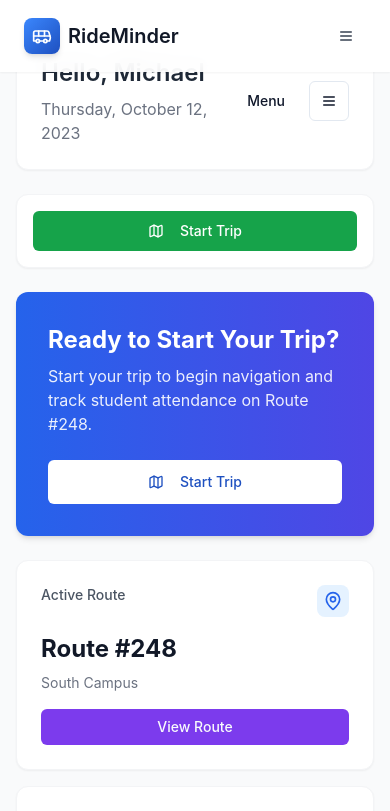
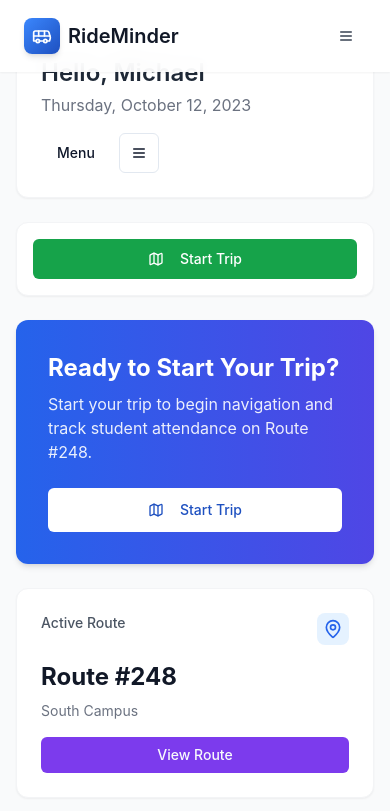
Before and after one commit to pranavm107/ride-minder, a React (Vite) app: page /driver in a window 390 px wide. Shown: the top 811 px of the page. Built offline with nearby package versions, Linux system fonts and the light colour scheme.

Commit message:
Fix: Improve mobile display of greeting
Improve mobile display of the greeting in the driver dashboard and adjust the 3-dot menu.

```diff
--- a/src/pages/DriverDashboard.tsx
+++ b/src/pages/DriverDashboard.tsx
@@ -154,12 +154,9 @@ const DriverDashboard = () => {
       <main className="container mx-auto px-4 py-8">
         <div className="grid grid-cols-1 gap-6">
           <div className="bg-white rounded-xl p-6 shadow-sm border border-gray-100">
-            <div className="flex justify-between items-center">
-              <div>
-                <h1 className={cn(
-                  "text-2xl font-semibold text-gray-800",
-                  isMobile ? "mb-2" : ""
-                )}>Hello, Michael</h1>
+            <div className="flex flex-col sm:flex-row sm:justify-between sm:items-center">
+              <div className="mb-4 sm:mb-0">
+                <h1 className="text-2xl font-semibold text-gray-800">Hello, Michael</h1>
                 <p className="text-gray-500 mt-1">Thursday, October 12, 2023</p>
               </div>
               <div className="flex items-center gap-2">
```
